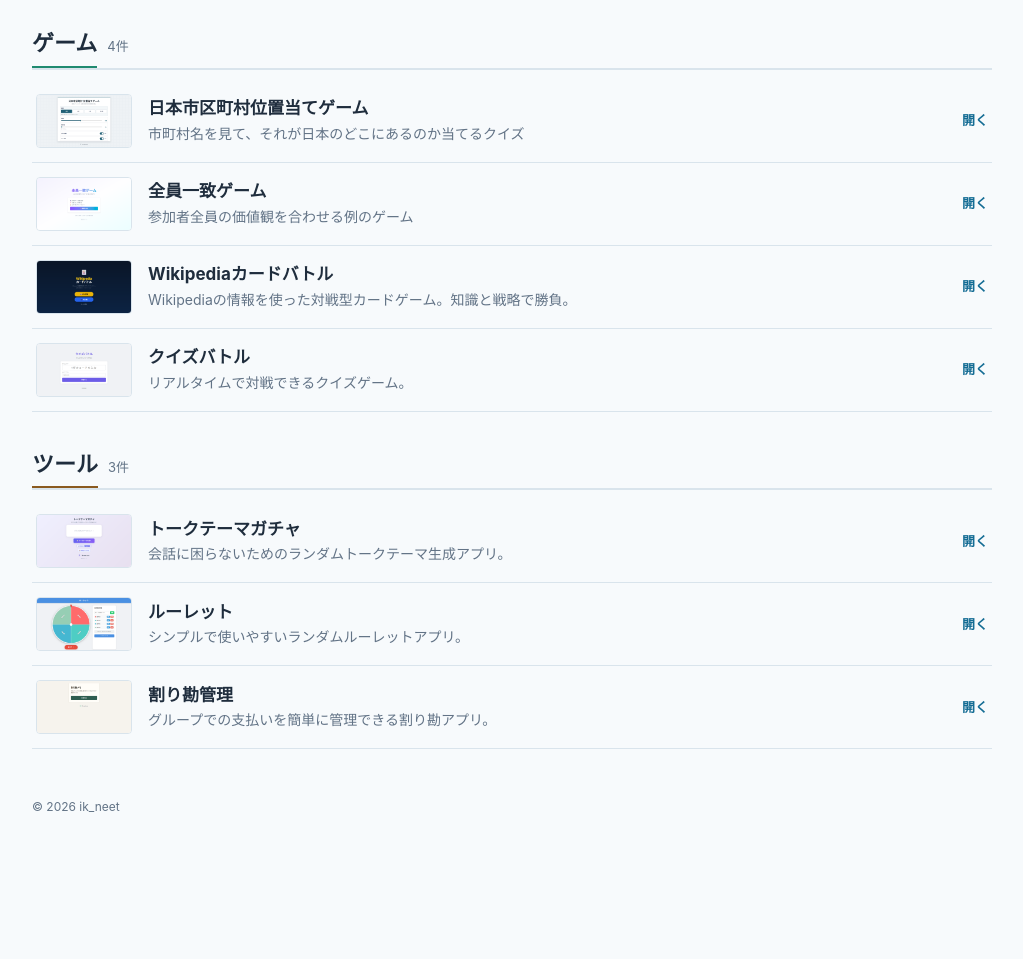
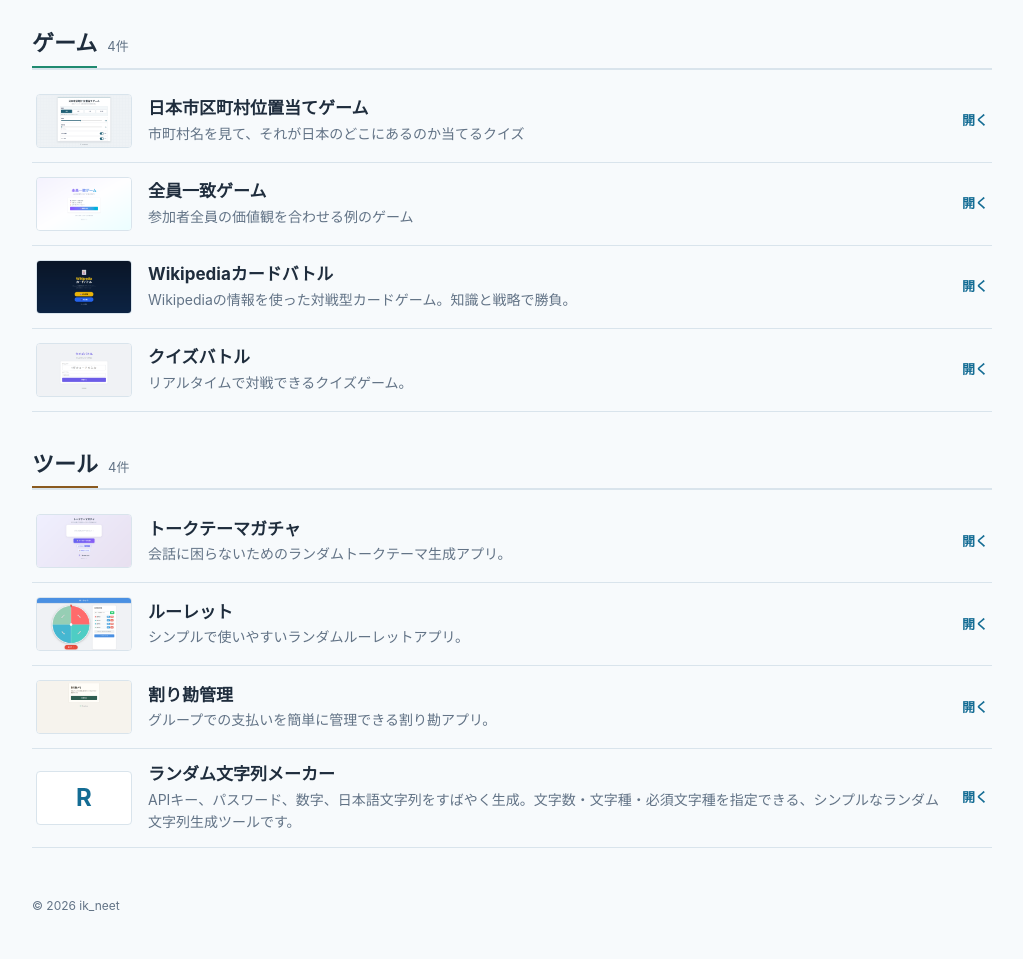
Before and after one commit to ik-neet/app-link, a website: page index.html in a window 1280 px wide. Shown: the part 210-1169 px from the top of the page, without its empty margins (128-1151 px from the left). Before the commit the page ends 1071 px from the top, so only its background shows below. Drawn offline with Linux system fonts and the light colour scheme.

Commit message:
更新：アプリリンクを更新

```diff
--- a/index.html
+++ b/index.html
@@ -251,7 +251,7 @@
   <section class="app-section" aria-labelledby="tools-heading">
     <div class="section-heading tool">
       <h2 id="tools-heading">ツール</h2>
-      <span class="count">3件</span>
+      <span class="count">4件</span>
     </div>
 
     <ul class="app-items">
@@ -287,6 +287,17 @@
           <span class="app-action">開く</span>
         </a>
       </li>
+
+      <li class="app-item">
+        <a class="app-link" href="https://randmaker.ik-neet.com/" target="_blank">
+          <span class="app-thumb">R</span>
+          <span class="app-text">
+            <strong class="app-title">ランダム文字列メーカー</strong>
+            <span class="app-description">APIキー、パスワード、数字、日本語文字列をすばやく生成。文字数・文字種・必須文字種を指定できる、シンプルなランダム文字列生成ツールです。</span>
+          </span>
+          <span class="app-action">開く</span>
+        </a>
+      </li>
     </ul>
   </section>
 </main>
```
Also changed, not shown: data/apps.json (+9 -0 lines), assets/thumbs/randmaker.png (added).
